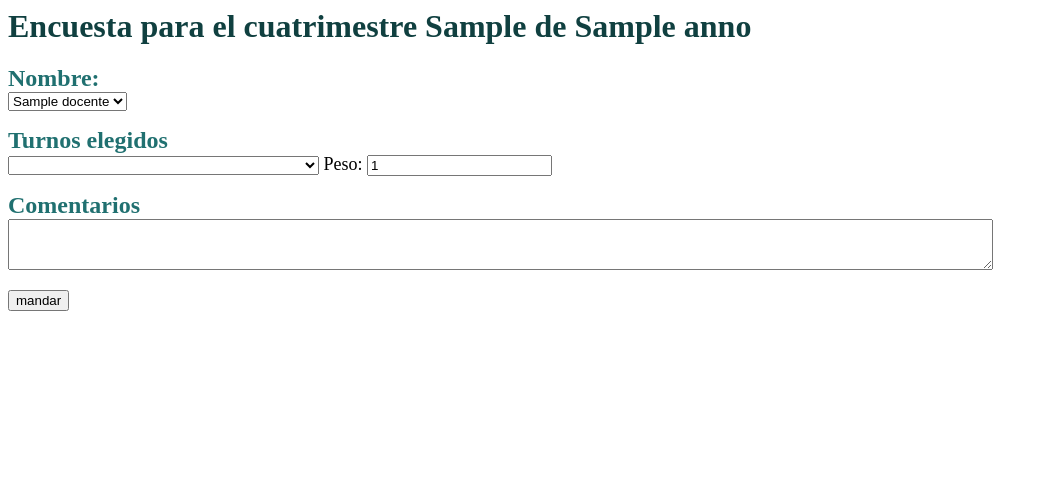
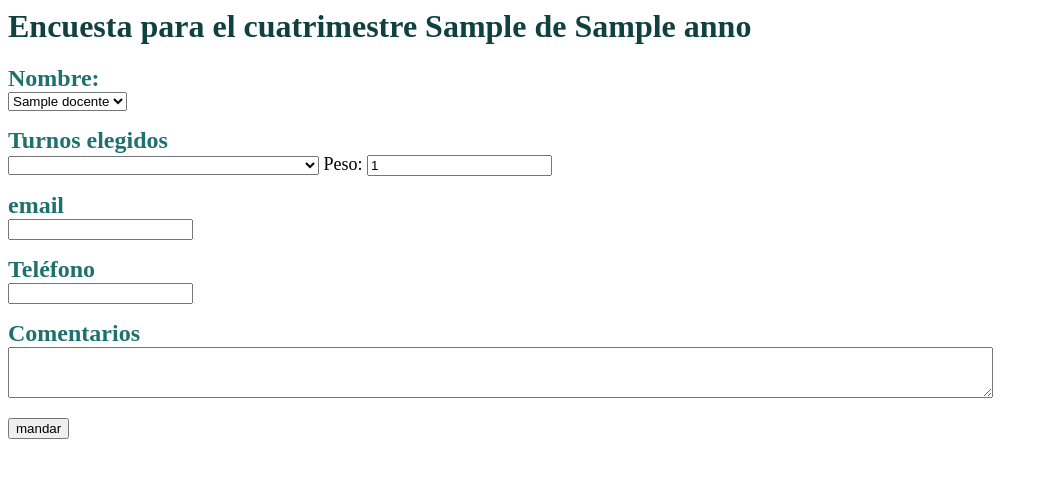
Before and after one commit to matiasg/distribucion, a Django app: template encuestas/templates/encuestas/encuesta.html in a window 1280 px wide. Shown: the top 478 px of the page, without its empty margins (0-1048 px from the left). Run offline with Django 3.2, Linux system fonts and the light colour scheme; tables that the repository leaves empty hold one stand-in row (values such as "Sample post"); the template is opened without the code that fills it: values that come from a table or form of the project are taken from there, most other values are stand-ins (such as "Sample title", 1, 10 or a date in 2020); data that the repository does not hold is empty.

Commit message:
agrego campos para mail y teléfono en el form

```diff
--- a/encuestas/templates/encuestas/encuesta.html
+++ b/encuestas/templates/encuestas/encuesta.html
@@ -41,6 +41,16 @@
 {% endfor %}
 
 <p>
+    <div id="subtitulo">email</div>
+    <input type="email" name="email">
+</p>
+
+<p>
+    <div id="subtitulo">Teléfono</div>
+    <input type="tel" name="telefono">
+</p>
+
+<p>
     <div id="subtitulo">Comentarios</div>
     <textarea name="comentarios" cols=120 rows=3></textarea>
 </p>
```
